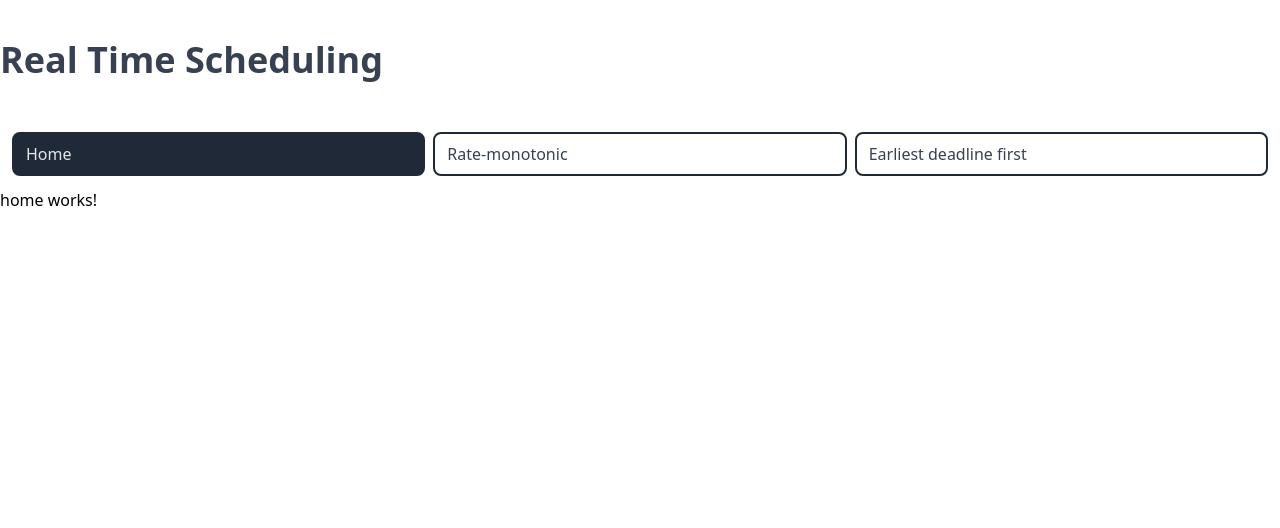
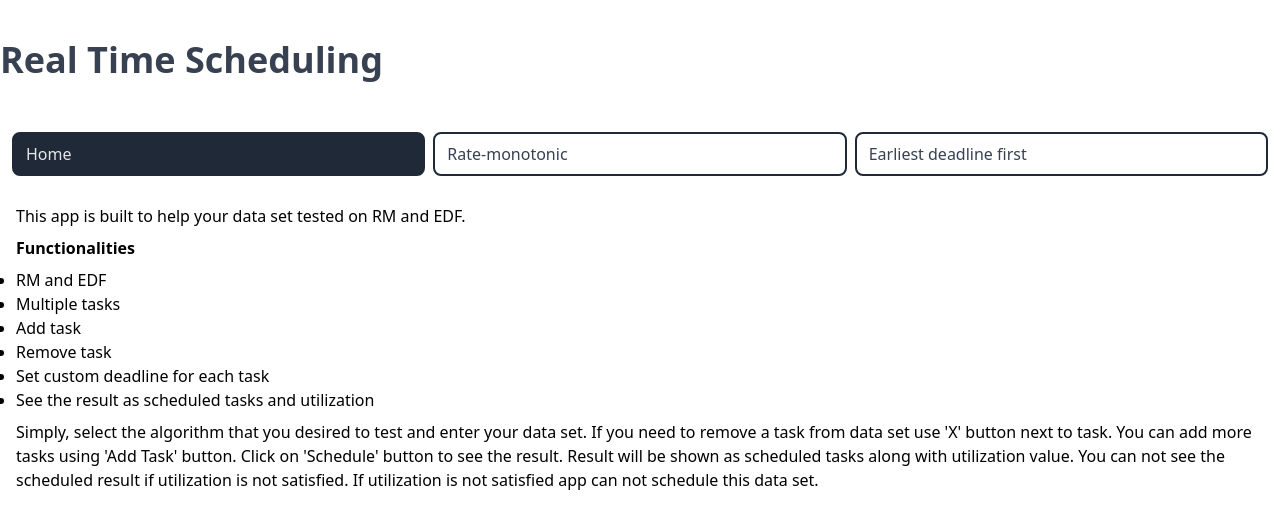
Before and after one commit to gokselb/real-time, an Angular app: page / in a window 1280 px wide. Shown: the top 528 px of the page. Built offline with nearby package versions, Linux system fonts and the light colour scheme.

Commit message:
update home page

```diff
--- a/src/app/algorithms/home/home.component.html
+++ b/src/app/algorithms/home/home.component.html
@@ -1 +1,23 @@
-<p>home works!</p>
+<div class="p-4">
+  <p class="pb-2">
+    This app is built to help your data set tested on RM and EDF.
+  </p>
+  <p class="font-bold pb-2">Functionalities</p>
+  <ul class="pb-2 list-disc">
+    <li>RM and EDF</li>
+    <li>Multiple tasks</li>
+    <li>Add task</li>
+    <li>Remove task</li>
+    <li>Set custom deadline for each task</li>
+    <li>See the result as scheduled tasks and utilization</li>
+  </ul>
+  <p class="pb-2">
+    Simply, select the algorithm that you desired to test and enter your data
+    set. If you need to remove a task from data set use 'X' button next to task.
+    You can add more tasks using 'Add Task' button. Click on 'Schedule' button
+    to see the result. Result will be shown as scheduled tasks along with
+    utilization value. You can not see the scheduled result if utilization is not
+    satisfied. If utilization is not satisfied app can not schedule this data
+    set.
+  </p>
+</div>
```
